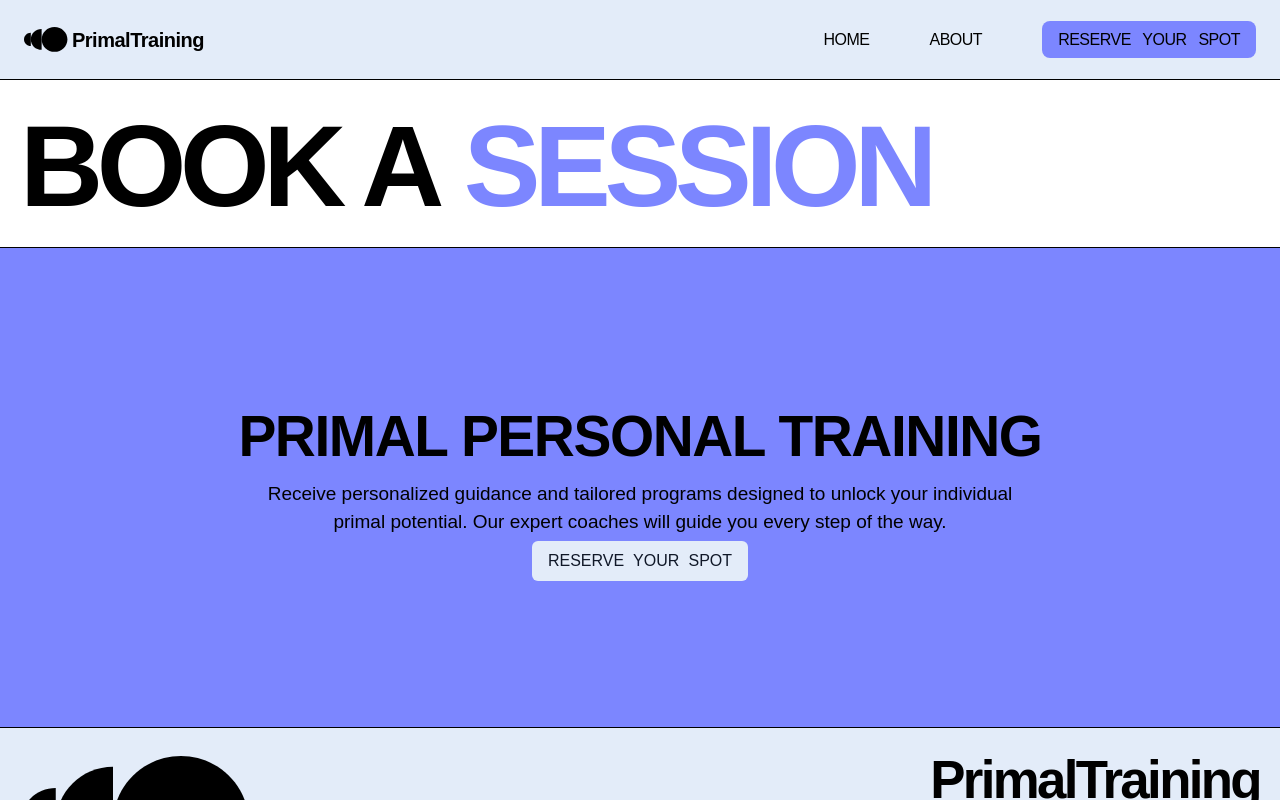
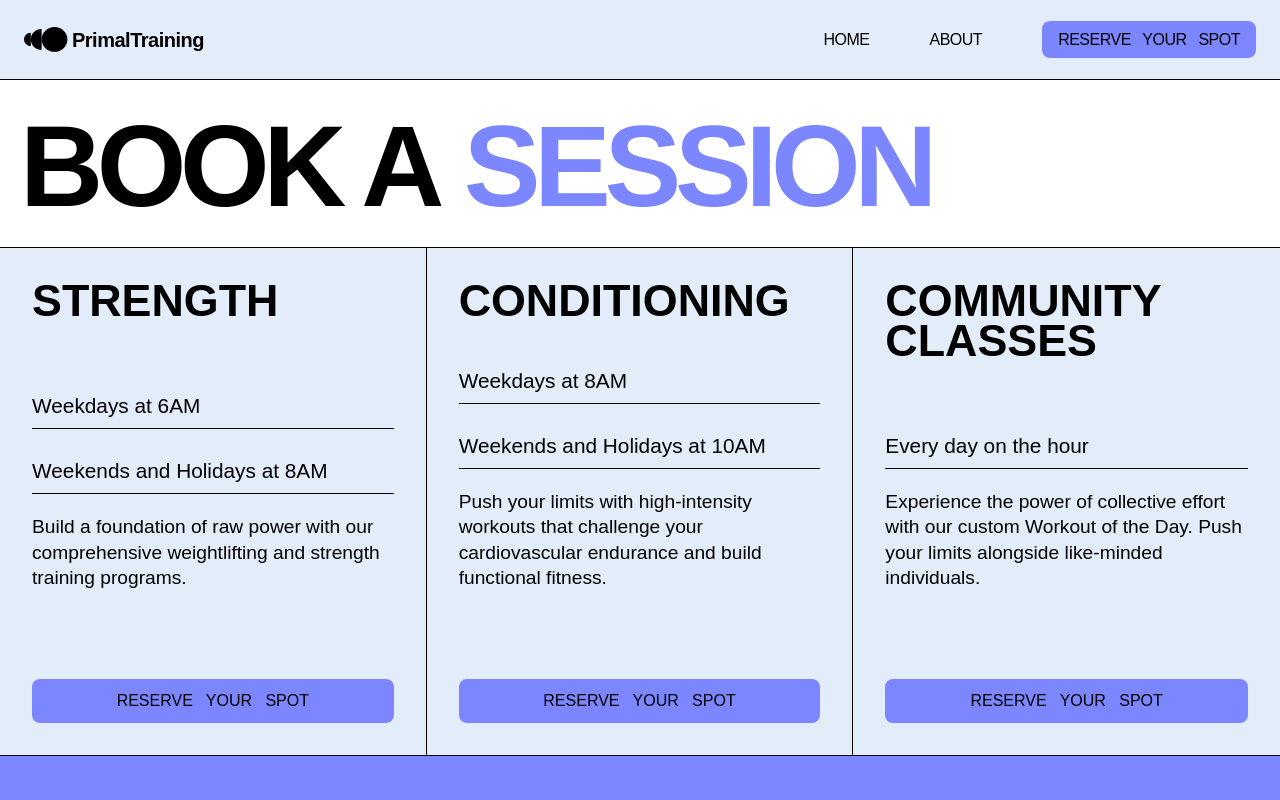
Before and after one commit to nazaninhatami-leet/primal-training, a React (Vite) app: page /reserve in a window 1280 px wide. Shown: the top 800 px of the page. Built offline with nearby package versions, Linux system fonts and the light colour scheme; a web font is replaced by a local one.

Commit message:
create classes.jsx

```diff
--- /dev/null
+++ b/src/components/reserve-page/classes.jsx
@@ -0,0 +1,77 @@
+import { Link } from 'react-router';
+
+const Classes = () => {
+  return (
+    <div className="h-127 bg-primary grid grid-cols-3 border-b border-black">
+      <div className="grid content-between p-8 border-r border-black">
+        <div className="text-[2.8rem] font-bold leading-10">STRENGTH</div>
+        <div>
+          <p className="border-b border-black leading-11 text-[1.3rem] mb-5">
+            Weekdays at 6AM
+          </p>
+          <p className="border-b border-black leading-11 text-[1.3rem] mb-5">
+            Weekends and Holidays at 8AM
+          </p>
+          <p className="text-[1.2rem] leading-[1.6rem]">
+            Build a foundation of raw power with our comprehensive weightlifting
+            and strength training programs.
+          </p>
+          <div>
+            <Link
+              className="bg-secondary hover:bg-black hover:text-amber-50 grid text-center py-2.5 px-5 mt-22 rounded-lg"
+              to="http://localhost:5173/reserve/"
+            >
+              RESERVE &nbsp; YOUR &nbsp; SPOT
+            </Link>
+          </div>
+        </div>
+      </div>
+      <div className="grid content-between p-8 border-r border-black">
+        <div className="text-[2.8rem] font-bold leading-10">CONDITIONING</div>
+        <div>
+          <p className="border-b border-black leading-11 text-[1.3rem] mb-5">
+            Weekdays at 8AM
+          </p>
+          <p className="border-b border-black leading-11 text-[1.3rem] mb-5">
+            Weekends and Holidays at 10AM
+          </p>
+          <p className="text-[1.2rem] leading-[1.6rem]">
+            Push your limits with high-intensity workouts that challenge your
+            cardiovascular endurance and build functional fitness.
+          </p>
+          <div>
+            <Link
+              className="bg-secondary hover:bg-black hover:text-amber-50 grid text-center py-2.5 px-5 mt-22 rounded-lg"
+              to="http://localhost:5173/reserve/"
+            >
+              RESERVE &nbsp; YOUR &nbsp; SPOT
+            </Link>
+          </div>
+        </div>
+      </div>
+      <div className="grid content-between p-8">
+        <div className="text-[2.8rem] font-bold leading-10">
+          COMMUNITY CLASSES
+        </div>
+        <div>
+          <p className="border-b border-black leading-11 text-[1.3rem] mb-5">
+            Every day on the hour
+          </p>
+          <p className="text-[1.2rem] leading-[1.6rem]">
+            Experience the power of collective effort with our custom Workout of
+            the Day. Push your limits alongside like-minded individuals.
+          </p>
+          <div>
+            <Link
+              className="bg-secondary hover:bg-black hover:text-amber-50 grid text-center py-2.5 px-5 mt-22 rounded-lg"
+              to="http://localhost:5173/reserve/"
+            >
+              RESERVE &nbsp; YOUR &nbsp; SPOT
+            </Link>
+          </div>
+        </div>
+      </div>
+    </div>
+  );
+};
+export default Classes;
--- a/src/components/reserve-page/index.jsx
+++ b/src/components/reserve-page/index.jsx
@@ -2,12 +2,14 @@ import Header from '../home-page/header';
 import Book from './book';
 import Footer from '../home-page/footer';
 import Training from './training';
+import Classes from './classes';
 
 const ReservePage = () => {
   return (
     <>
       <Header />
       <Book />
+      <Classes />
       <Training />
       <Footer />
     </>
```
